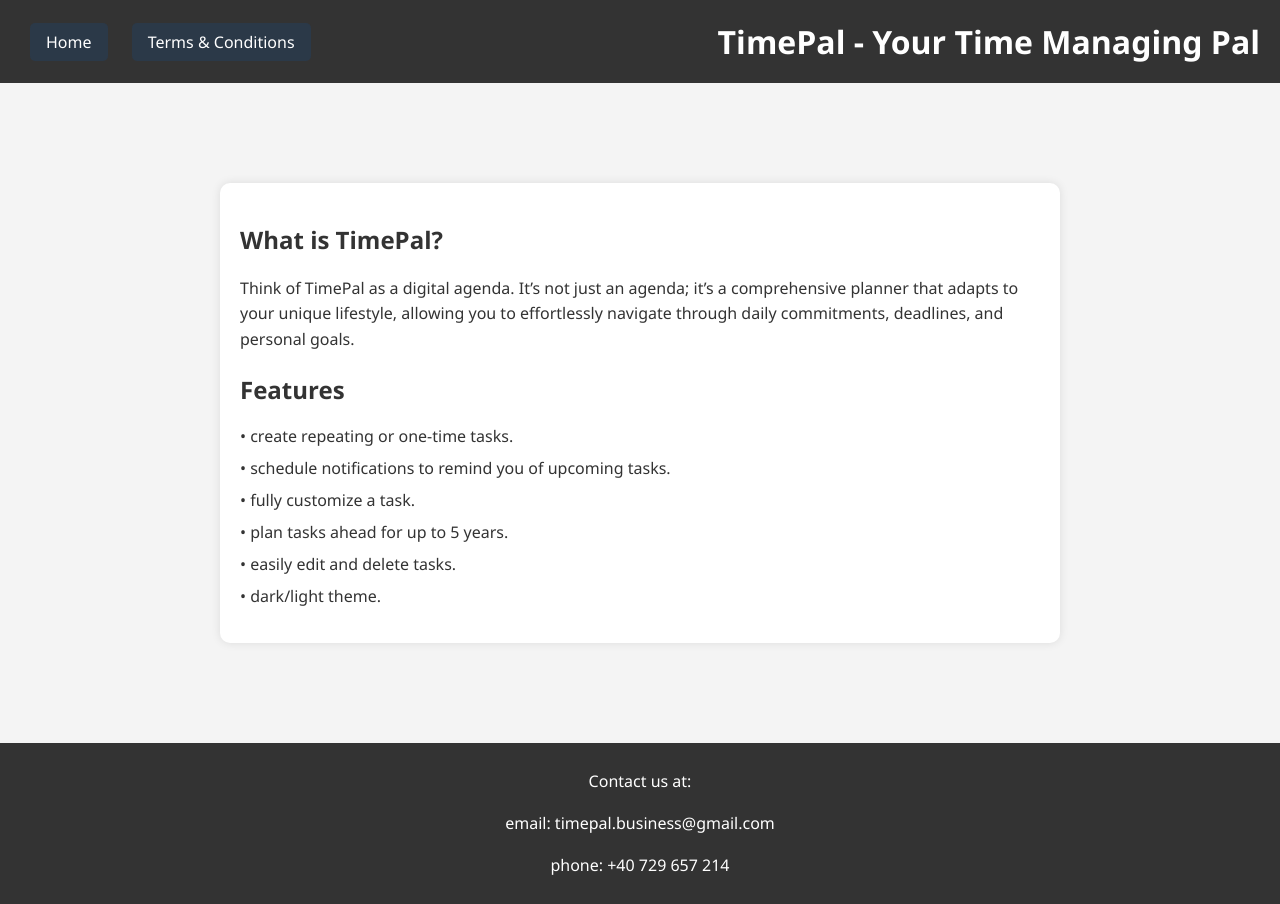
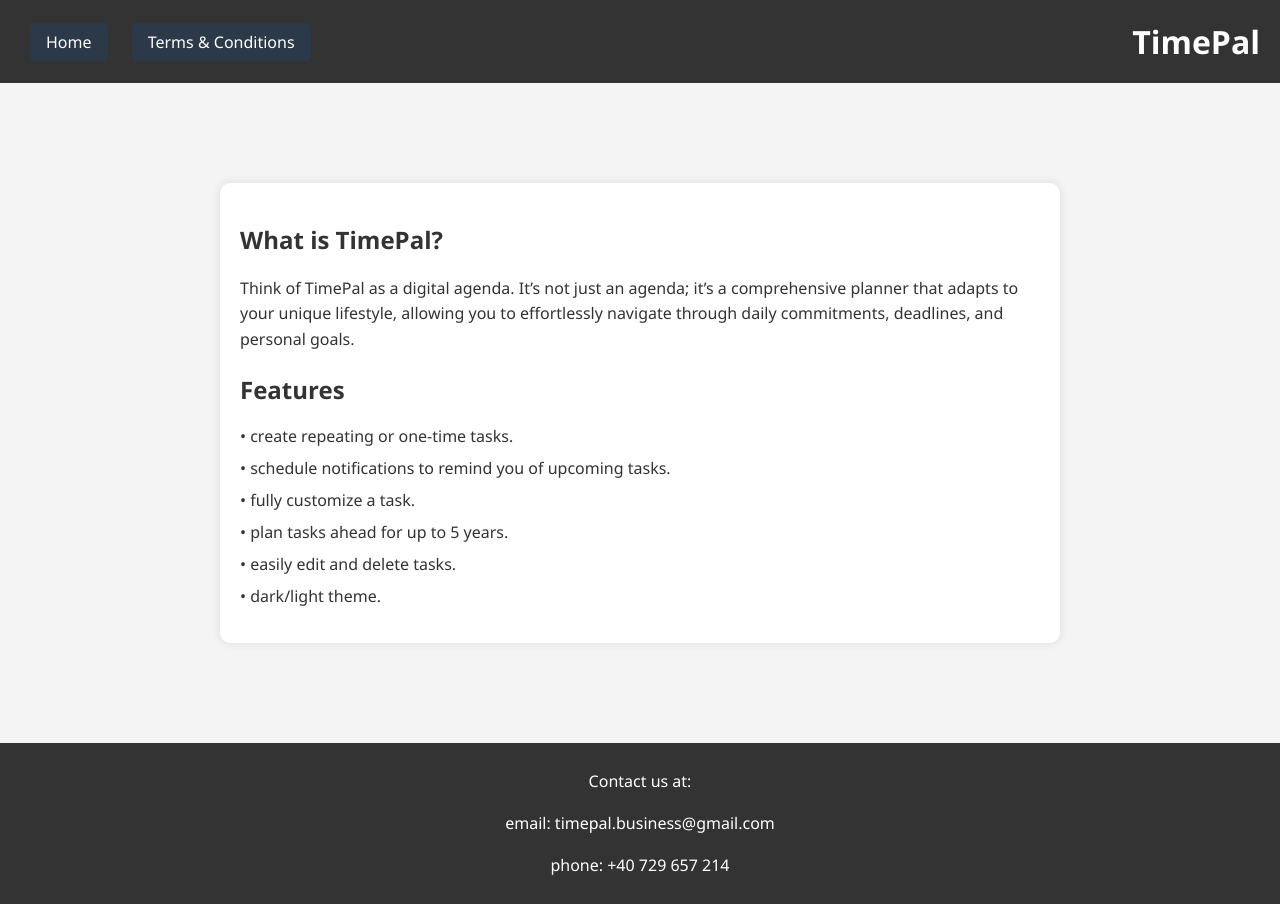
Before and after one commit to MirceaGodiac/MirceaGodiac.github.io, a plain HTML site: page index.html in a window 1280 px wide. Drawn offline with Linux system fonts and the light colour scheme.

Commit message:
Wawa
sasa

```diff
--- a/index.html
+++ b/index.html
@@ -108,7 +108,7 @@
             <a href="home.html">Home</a>
             <a href="terms.html">Terms & Conditions</a>
         </div>
-        <h1>TimePal - Your Time Managing Pal</h1>
+        <h1>TimePal</h1>
     </header>
     <div class="container">
         <h2>What is TimePal?</h2>
```
Also changed, not shown: terms.html (+1 -1 lines).
